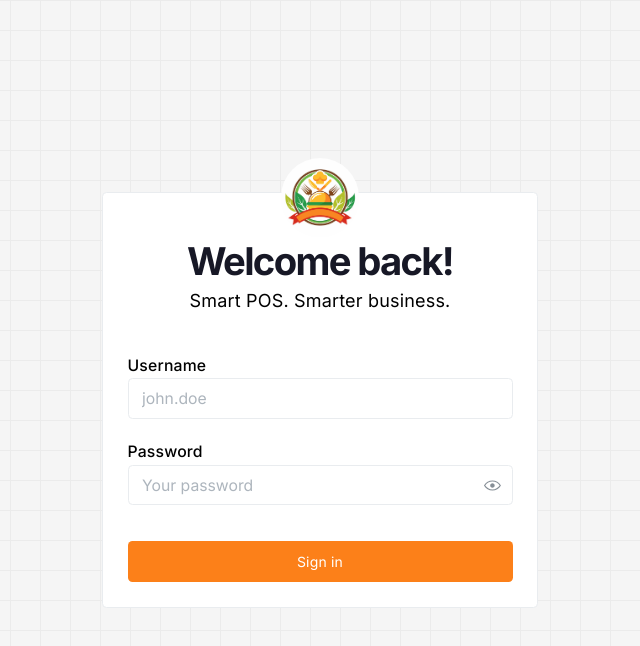
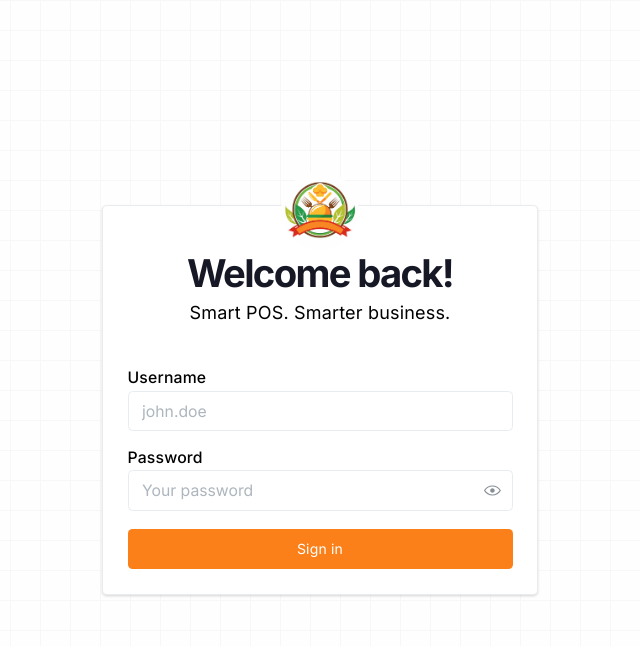
Before and after one commit to kurtsanor/cafe-pos, a React (Vite) app in the folder frontend/: page / in a window 1280 px wide. Shown: the top 646 px of the page, without its empty margins (320-960 px from the left). Built offline with nearby package versions, Linux system fonts and the light colour scheme; no server answers.

Commit message:
style(login): adjust color contrast

```diff
--- a/frontend/src/pages/Login.tsx
+++ b/frontend/src/pages/Login.tsx
@@ -65,7 +65,7 @@ export const Login = () => {
   return (
     <form className={classes.container} onSubmit={form.onSubmit(handleLogin)}>
       <Container size={420} className={classes.container__inner}>
-        <Paper withBorder p={22} className={classes.form_container}>
+        <Paper shadow="xs" withBorder p={22} className={classes.form_container}>
           <Center>
             <Image
               src={logo}
@@ -96,13 +96,13 @@ export const Login = () => {
             size="sm"
             label="Password"
             placeholder="Your password"
-            mt="md"
+            mt="xs"
             {...form.getInputProps("password")}
             disabled={loginMutation.isPending}
           />
           <Button
             fullWidth
-            mt="xl"
+            mt="md"
             loading={loginMutation.isPending}
             type="submit"
           >
--- a/frontend/src/styles/Login.module.css
+++ b/frontend/src/styles/Login.module.css
@@ -4,7 +4,7 @@
   justify-content: center;
   align-items: center;
   position: relative; /* Needed for the absolute child */
-  background-color: #f5f5f5;
+  background-color: #ffffff;
 }
 
 .container::before {
@@ -16,7 +16,7 @@
   bottom: 0;
 
   background-color: #f5f5f5;
-  opacity: 0.1;
+  opacity: 0.07;
   background-image:
     linear-gradient(#9f9f9e 1.5px, transparent 1.5px),
     linear-gradient(to right, #9f9f9e 1.5px, #f5f5f5 1.5px);
```
